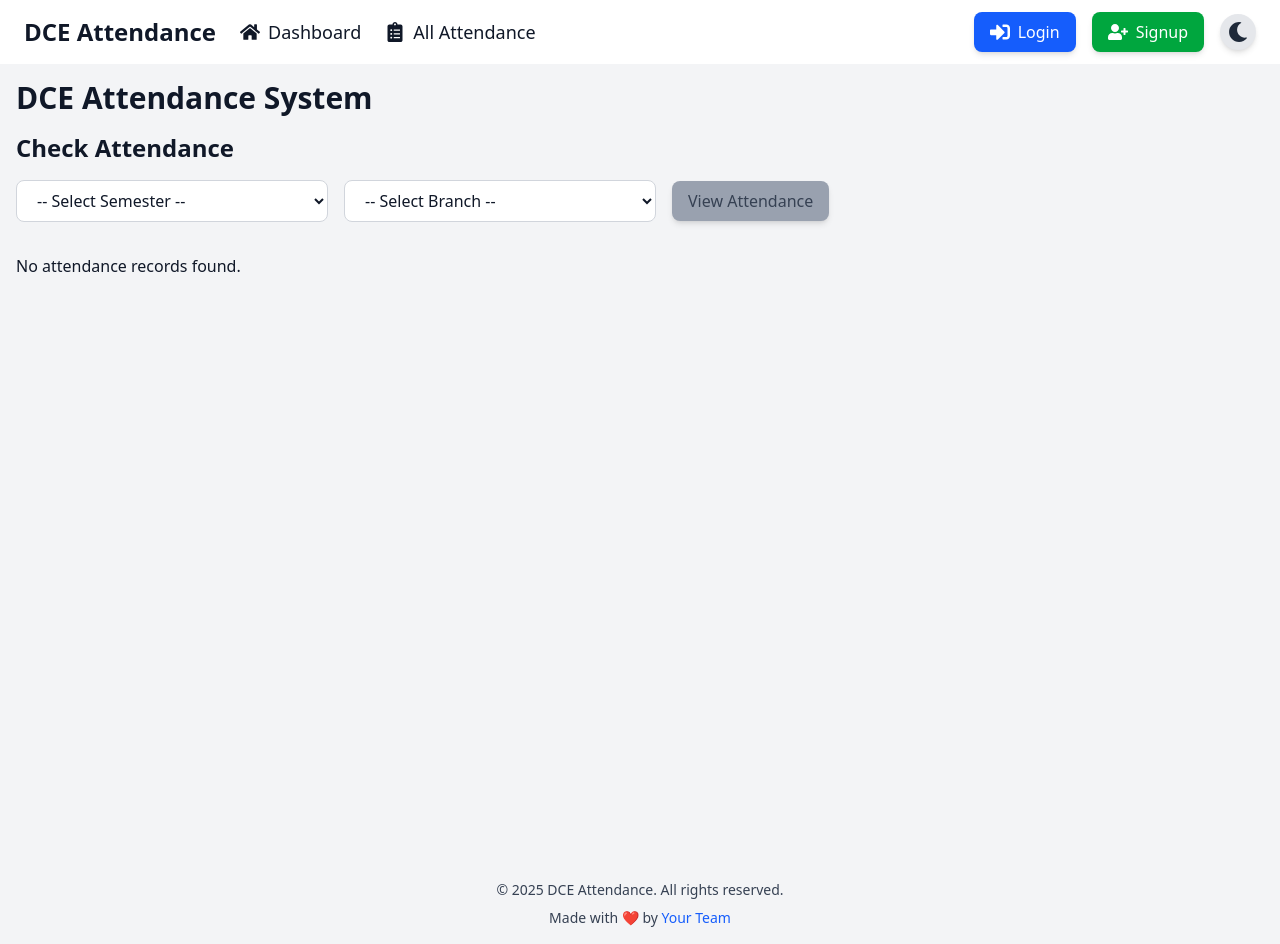
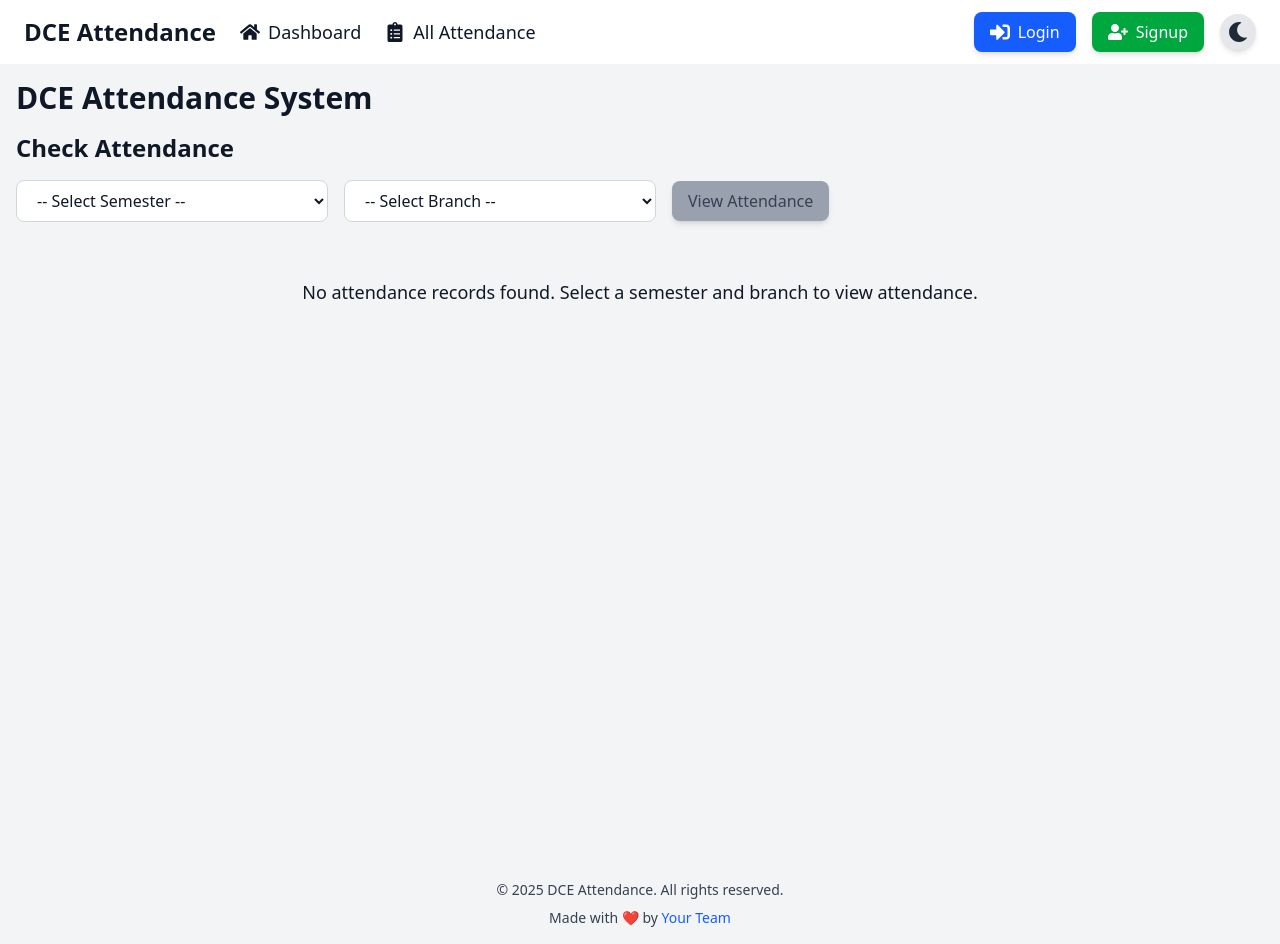
Before and after one commit to harshbuttru3/attendance, a React (Vite) app in the folder frontend/: page /attendance in a window 1280 px wide. Built offline with nearby package versions, Linux system fonts and the light colour scheme.

Commit message:
Minor Improvements

```diff
--- a/frontend/src/components/Dashboard.jsx
+++ b/frontend/src/components/Dashboard.jsx
@@ -212,7 +212,11 @@ const Dashboard = () => {
   };
 
   const handleRemoveSubject = (subject, semester, branch) => {
-    if (!window.confirm(`Are you sure you want to remove ${subject} (${semester} - ${branch})?`)) {
+    if (
+      !window.confirm(
+        `Are you sure you want to remove ${subject} (${semester} - ${branch})?`
+      )
+    ) {
       return;
     }
 
@@ -220,22 +224,28 @@ const Dashboard = () => {
       teacher_id: user.id,
       subject,
       semester,
-        branch
+      branch,
     };
 
     axios
-        .delete("http://localhost:5000/api/dashboard/remove-subject", { data: payload })
+      .delete("http://localhost:5000/api/dashboard/remove-subject", {
+        data: payload,
+      })
       .then(() => {
         alert("Subject removed successfully!");
         window.location.reload();
         fetchUserSubjects(); // Refresh subject list
       })
       .catch((err) => {
-            console.error("Error removing subject:", err.response?.data || err.message);
-            alert("Error: " + (err.response?.data?.error || "Something went wrong"));
+        console.error(
+          "Error removing subject:",
+          err.response?.data || err.message
+        );
+        alert(
+          "Error: " + (err.response?.data?.error || "Something went wrong")
+        );
       });
   };
-
 
   return (
     <div
@@ -324,9 +334,18 @@ const Dashboard = () => {
           {userSubjects.length > 0 ? (
             <div className="grid grid-cols-1 md:grid-cols-2 lg:grid-cols-3 gap-4">
               {userSubjects.map((sub, index) => (
-                <div key={index} className={`p-4 rounded-lg w-full flex justify-between items-center transition duration-300 ${darkMode ? "bg-gray-700 hover:bg-gray-600 text-white" : "bg-gray-100 hover:bg-gray-200 text-gray-900"}`}>
+                <div
+                  key={index}
+                  className={`p-4 rounded-lg w-full flex justify-between items-center transition duration-300 ${
+                    darkMode
+                      ? "bg-gray-700 hover:bg-gray-600 text-white"
+                      : "bg-gray-100 hover:bg-gray-200 text-gray-900"
+                  }`}
+                >
                   <button
-                        onClick={() => fetchStudents(sub.subject, sub.semester, sub.branch)}
+                    onClick={() =>
+                      fetchStudents(sub.subject, sub.semester, sub.branch)
+                    }
                     className="text-left flex-grow"
                   >
                     <p className="font-medium">
@@ -334,8 +353,14 @@ const Dashboard = () => {
                     </p>
                   </button>
                   <button
-                        onClick={() => handleRemoveSubject(sub.subject, sub.semester, sub.branch)}
-                        className="ml-4 px-2 py-1 bg-red-500 text-white rounded hover:bg-red-700"
+                    onClick={() =>
+                      handleRemoveSubject(sub.subject, sub.semester, sub.branch)
+                    }
+                    className={`ml-4 p-1 rounded-full transition duration-300 ${
+                      darkMode
+                        ? "text-red-400 hover:bg-red-500 hover:text-white"
+                        : "text-red-500 hover:bg-red-500 hover:text-white"
+                    }`}
                   >
                     ✖
                   </button>
@@ -346,7 +371,6 @@ const Dashboard = () => {
             <p>No subjects added yet.</p>
           )}
         </div>
-
 
         {students.length > 0 && (
           <div className="mt-6 w-full">
--- a/frontend/src/components/StudentAttendance.jsx
+++ b/frontend/src/components/StudentAttendance.jsx
@@ -17,8 +17,16 @@ const StudentAttendance = () => {
           `http://localhost:5000/api/student-attendance/${semester}/${branch}`
         )
         .then((res) => {
-          setAttendanceData(res.data);
-          setSummaryData(calculateSummary(res.data));
+          if (Object.keys(res.data).length > 0) {
+            setAttendanceData(res.data);
+            setSummaryData(calculateSummary(res.data));
+          } else {
+            setAttendanceData({}); // Clear attendance data
+            setSummaryData({}); // Clear summary data
+            alert(
+              "No attendance records found for the selected semester and branch."
+            );
+          }
         })
         .catch((err) => {
           console.error("Error fetching attendance:", err);
@@ -188,7 +196,16 @@ const StudentAttendance = () => {
             </div>
           ))
         ) : (
-          <p>No attendance records found.</p>
+          <div
+            className={`p-6 rounded-lg text-center ${
+              darkMode ? "bg-gray-700" : "bg-gray-100"
+            }`}
+          >
+            <p className="text-lg">
+              No attendance records found. Select a semester and branch to view
+              attendance.
+            </p>
+          </div>
         )}
       </div>
     </div>
```
Also changed, not shown: 1 other file (tests, documents, lock files or other folders). Lines whose indentation alone changed are shown as unchanged.
